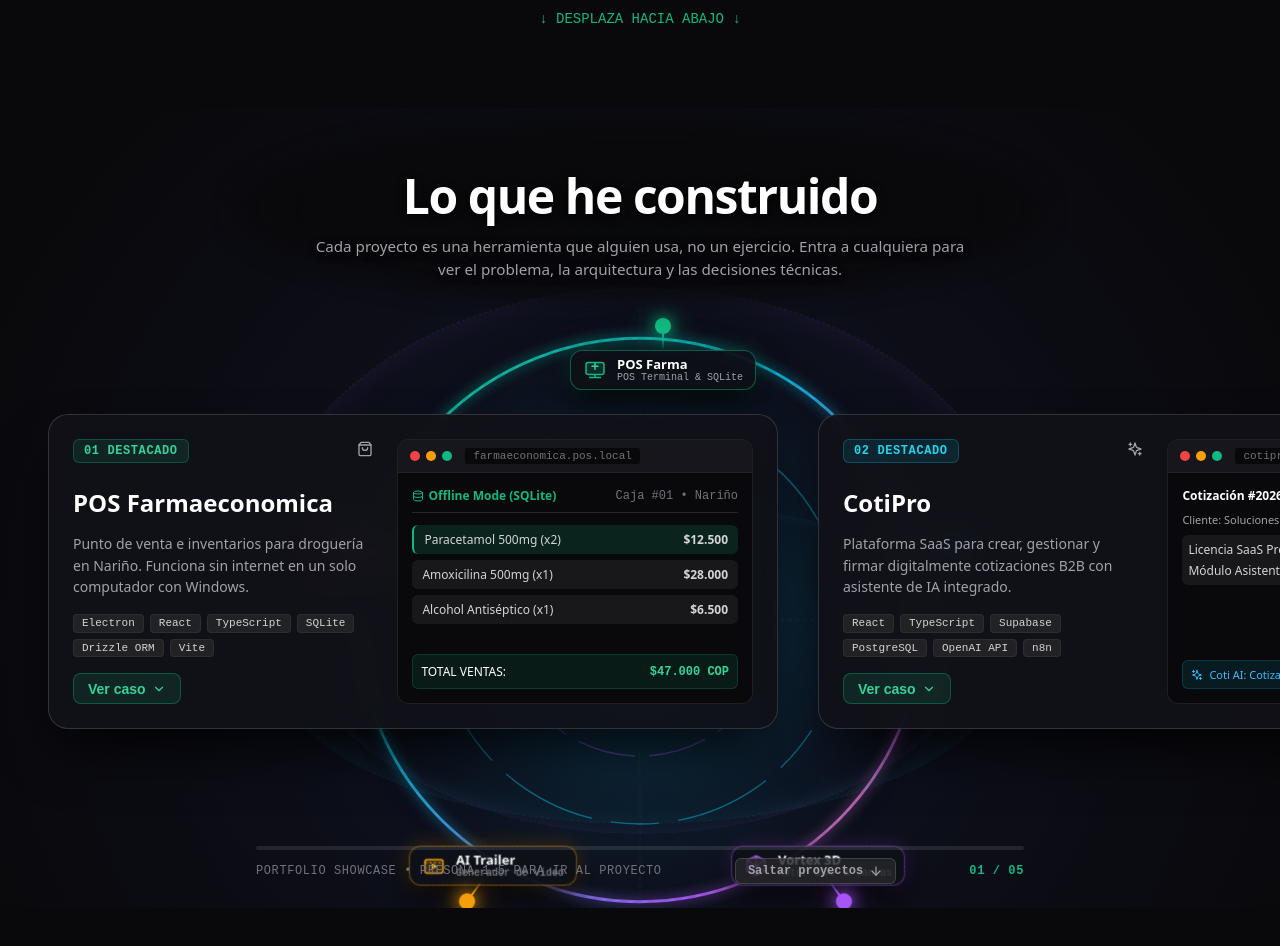
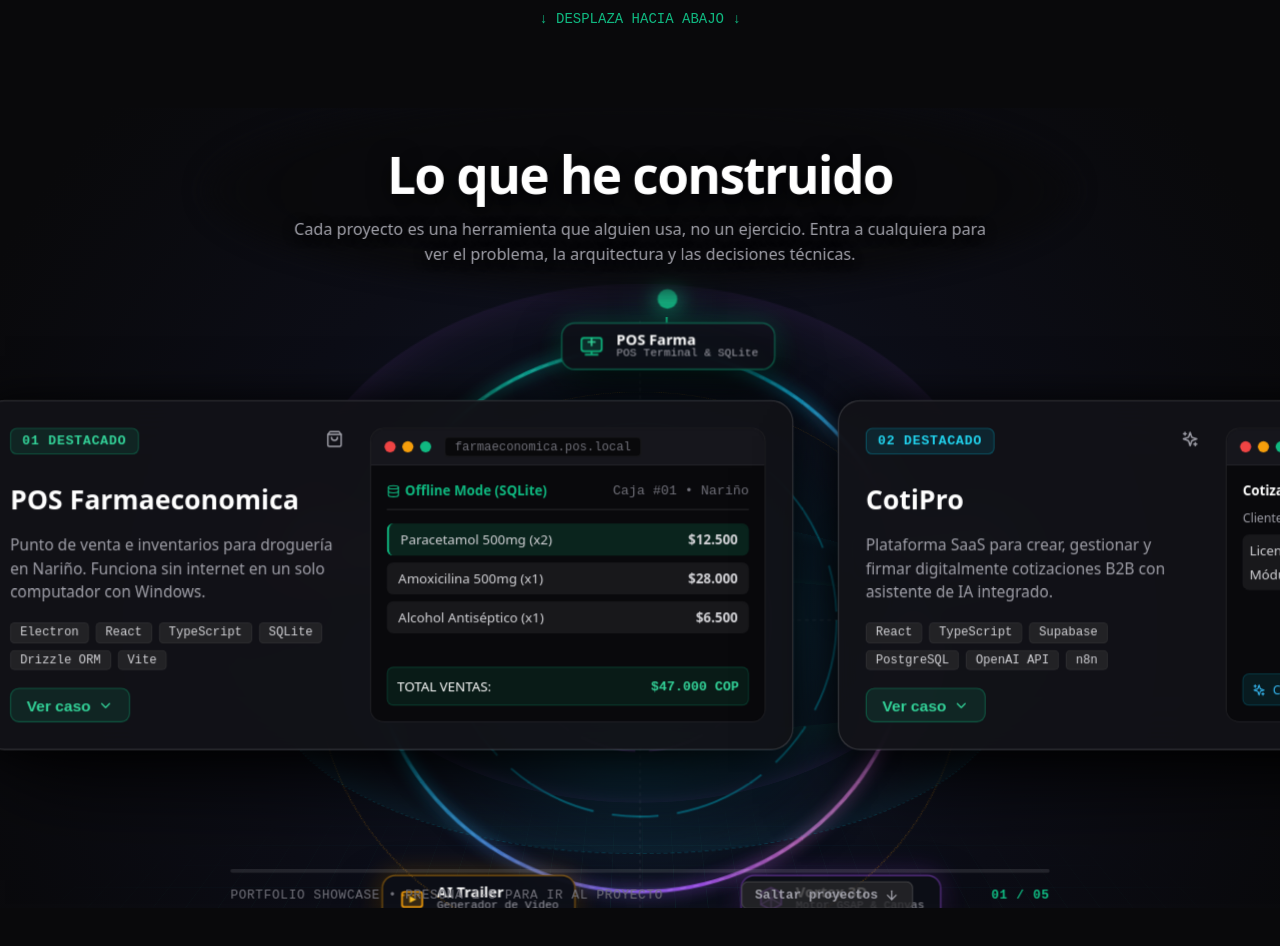
Before and after one commit to SebastianBasante20/portafolio-interactivo, a React (Vite) app: page / in a window 1280 px wide. Shown: the part 220-1166 px from the top of the page. Built offline with nearby package versions, Linux system fonts and the light colour scheme.

Commit message:
Add extreme multi-layer 3D volumetric depth and perspective grid floor plane

```diff
--- a/src/ProjectsShowcase.css
+++ b/src/ProjectsShowcase.css
@@ -1,5 +1,5 @@
 /* ==========================================================================
-   PROJECTS SHOWCASE - HIGH-END 3D TILT & 3D PARALLAX BACKGROUND SHOWCASE
+   PROJECTS SHOWCASE - DEEP VOLUMETRIC 3D PARALLAX SHOWCASE
    ========================================================================== */
 
 .projects-showcase-wrapper {
@@ -33,10 +33,28 @@
   overflow: hidden;
   background: radial-gradient(circle at 50% 65%, #0f172a 0%, #0c0d16 50%, #09090b 90%);
   box-sizing: border-box;
-  perspective: 1200px;
+  perspective: 800px;
 }
 
-/* ESTRUCTURA ORBITAL EN EL FONDO CON PERSPECTIVA 3D */
+/* PLANO DE GRILLA EN EL SUELO CON PROFUNDIDAD ESPACIAL 3D */
+.grid-floor-3d-plane {
+  position: absolute;
+  bottom: -20%;
+  left: -20%;
+  width: 140%;
+  height: 80%;
+  background-image:
+    linear-gradient(to right, rgba(16, 185, 129, 0.08) 1px, transparent 1px),
+    linear-gradient(to bottom, rgba(6, 182, 212, 0.08) 1px, transparent 1px);
+  background-size: 50px 50px;
+  transform: rotateX(75deg) translateZ(-160px);
+  transform-origin: center bottom;
+  pointer-events: none;
+  z-index: 0;
+  mask-image: radial-gradient(ellipse at 50% 50%, rgba(0, 0, 0, 1) 20%, transparent 80%);
+}
+
+/* ESTRUCTURA ORBITAL EN EL FONDO CON PERSPECTIVA 3D PROFUNDA */
 .giant-orbit-wrapper {
   position: absolute;
   top: 62%;
@@ -46,7 +64,7 @@
   height: 580px;
   z-index: 1;
   pointer-events: none;
-  perspective: 1200px;
+  perspective: 800px;
 }
 
 @media (min-width: 768px) {
@@ -65,25 +83,38 @@
   will-change: transform;
 }
 
-/* ANILLOS EN PLANOS DE PROFUNDIDAD Z */
+/* ANILLOS MULTICAPAS EN DISTINTOS PLANOS DE PROFUNDIDAD Z */
 .bg-3d-tilted-ring {
   position: absolute;
-  inset: -40px;
   border-radius: 9999px;
-  border: 1px dashed rgba(255, 255, 255, 0.08);
   pointer-events: none;
 }
 
+.bg-3d-tilted-ring.ring-deep-back {
+  inset: -120px;
+  transform: translateZ(-220px) rotateX(80deg);
+  border: 1px stroke rgba(16, 185, 129, 0.2);
+  box-shadow: 0 0 80px rgba(16, 185, 129, 0.15);
+}
+
 .bg-3d-tilted-ring.ring-back {
-  transform: translateZ(-90px) rotateX(65deg);
-  border-color: rgba(6, 182, 212, 0.15);
-  box-shadow: inset 0 0 40px rgba(6, 182, 212, 0.1);
+  inset: -60px;
+  transform: translateZ(-140px) rotateX(65deg);
+  border: 1.5px dashed rgba(6, 182, 212, 0.25);
+  box-shadow: inset 0 0 50px rgba(6, 182, 212, 0.15);
 }
 
 .bg-3d-tilted-ring.ring-mid {
-  transform: translateZ(-40px) rotateX(-45deg);
-  border-color: rgba(168, 85, 247, 0.15);
-  box-shadow: inset 0 0 30px rgba(168, 85, 247, 0.1);
+  inset: -20px;
+  transform: translateZ(-60px) rotateX(-45deg);
+  border: 1.5px stroke rgba(168, 85, 247, 0.25);
+  box-shadow: inset 0 0 40px rgba(168, 85, 247, 0.15);
+}
+
+.bg-3d-tilted-ring.ring-front {
+  inset: 40px;
+  transform: translateZ(40px) rotateX(30deg);
+  border: 1px dotted rgba(245, 158, 11, 0.3);
 }
 
 .system-core-container {
@@ -97,6 +128,7 @@
 .system-core-svg {
   width: 100%;
   height: 100%;
+  transform: translateZ(-30px);
 }
 
 /* NODOS LANDMARK */
@@ -119,45 +151,47 @@
   margin-top: -12px;
   margin-left: -70px;
   transform-origin: center center;
+  transform-style: preserve-3d;
 }
 
-/* PUNTO LUMINOSO NEON */
+/* PUNTO LUMINOSO NEON CON SOMBRA VOLUMÉTRICA */
 .glowing-orb-dot {
-  width: 1rem;
-  height: 1rem;
+  width: 1.125rem;
+  height: 1.125rem;
   border-radius: 9999px;
   z-index: 2;
+  transform: translateZ(20px);
 }
 
 .glowing-orb-dot.emerald {
   background-color: #10b981;
-  box-shadow: 0 0 16px #10b981, 0 0 30px rgba(16, 185, 129, 0.8);
+  box-shadow: 0 0 20px #10b981, 0 0 45px rgba(16, 185, 129, 0.9);
 }
 
 .glowing-orb-dot.cyan {
   background-color: #06b6d4;
-  box-shadow: 0 0 16px #06b6d4, 0 0 30px rgba(6, 182, 212, 0.8);
+  box-shadow: 0 0 20px #06b6d4, 0 0 45px rgba(6, 182, 212, 0.9);
 }
 
 .glowing-orb-dot.purple {
   background-color: #a855f7;
-  box-shadow: 0 0 16px #a855f7, 0 0 30px rgba(168, 85, 247, 0.8);
+  box-shadow: 0 0 20px #a855f7, 0 0 45px rgba(168, 85, 247, 0.9);
 }
 
 .glowing-orb-dot.amber {
   background-color: #f59e0b;
-  box-shadow: 0 0 16px #f59e0b, 0 0 30px rgba(245, 158, 11, 0.8);
+  box-shadow: 0 0 20px #f59e0b, 0 0 45px rgba(245, 158, 11, 0.9);
 }
 
 .glowing-orb-dot.pink {
   background-color: #ec4899;
-  box-shadow: 0 0 16px #ec4899, 0 0 30px rgba(236, 72, 153, 0.8);
+  box-shadow: 0 0 20px #ec4899, 0 0 45px rgba(236, 72, 153, 0.9);
 }
 
 /* TALLO CONECTOR */
 .node-stalk {
   width: 2px;
-  height: 1rem;
+  height: 1.25rem;
   z-index: 1;
 }
 
@@ -167,25 +201,26 @@
 .node-stalk.amber { background: linear-gradient(to bottom, #f59e0b, transparent); }
 .node-stalk.pink { background: linear-gradient(to bottom, #ec4899, transparent); }
 
-/* TARJETA LANDMARK ILUSTRADA SVG */
+/* TARJETA LANDMARK ILUSTRADA SVG ELEVADA EN Z (+40px) */
 .landmark-card {
   display: flex;
   align-items: center;
   gap: 0.625rem;
-  padding: 0.4rem 0.75rem;
+  padding: 0.45rem 0.875rem;
   background: rgba(14, 16, 24, 0.95);
   border-radius: 0.75rem;
-  box-shadow: 0 12px 30px rgba(0, 0, 0, 0.85);
+  box-shadow: 0 16px 40px rgba(0, 0, 0, 0.9);
   backdrop-filter: blur(12px);
-  border: 1px solid rgba(255, 255, 255, 0.15);
+  border: 1px solid rgba(255, 255, 255, 0.18);
   white-space: nowrap;
+  transform: translateZ(40px);
 }
 
-.landmark-card.emerald { border-color: rgba(16, 185, 129, 0.45); box-shadow: 0 12px 30px rgba(0, 0, 0, 0.85), 0 0 20px rgba(16, 185, 129, 0.25); }
-.landmark-card.cyan { border-color: rgba(6, 182, 212, 0.45); box-shadow: 0 12px 30px rgba(0, 0, 0, 0.85), 0 0 20px rgba(6, 182, 212, 0.25); }
-.landmark-card.purple { border-color: rgba(168, 85, 247, 0.45); box-shadow: 0 12px 30px rgba(0, 0, 0, 0.85), 0 0 20px rgba(168, 85, 247, 0.25); }
-.landmark-card.amber { border-color: rgba(245, 158, 11, 0.45); box-shadow: 0 12px 30px rgba(0, 0, 0, 0.85), 0 0 20px rgba(245, 158, 11, 0.25); }
-.landmark-card.pink { border-color: rgba(236, 72, 153, 0.45); box-shadow: 0 12px 30px rgba(0, 0, 0, 0.85), 0 0 20px rgba(236, 72, 153, 0.25); }
+.landmark-card.emerald { border-color: rgba(16, 185, 129, 0.55); box-shadow: 0 16px 40px rgba(0, 0, 0, 0.9), 0 0 25px rgba(16, 185, 129, 0.3); }
+.landmark-card.cyan { border-color: rgba(6, 182, 212, 0.55); box-shadow: 0 16px 40px rgba(0, 0, 0, 0.9), 0 0 25px rgba(6, 182, 212, 0.3); }
+.landmark-card.purple { border-color: rgba(168, 85, 247, 0.55); box-shadow: 0 16px 40px rgba(0, 0, 0, 0.9), 0 0 25px rgba(168, 85, 247, 0.3); }
+.landmark-card.amber { border-color: rgba(245, 158, 11, 0.55); box-shadow: 0 16px 40px rgba(0, 0, 0, 0.9), 0 0 25px rgba(245, 158, 11, 0.3); }
+.landmark-card.pink { border-color: rgba(236, 72, 153, 0.55); box-shadow: 0 16px 40px rgba(0, 0, 0, 0.9), 0 0 25px rgba(236, 72, 153, 0.3); }
 
 .landmark-svg {
   width: 1.5rem;
@@ -223,6 +258,7 @@
   position: relative;
   z-index: 20;
   margin-bottom: 0.5rem;
+  transform: translateZ(50px);
 }
 
 .projects-showcase-header::before {
@@ -243,7 +279,7 @@
   letter-spacing: -0.03em;
   color: #ffffff;
   margin-bottom: 0.5rem;
-  text-shadow: 0 2px 10px rgba(0, 0, 0, 0.9);
+  text-shadow: 0 4px 20px rgba(0, 0, 0, 0.95);
 }
 
 @media (min-width: 768px) {
@@ -261,7 +297,7 @@
   margin-left: auto;
   margin-right: auto;
   margin-bottom: 0.5rem;
-  text-shadow: 0 2px 8px rgba(0, 0, 0, 0.9);
+  text-shadow: 0 2px 10px rgba(0, 0, 0, 0.95);
 }
 
 @media (min-width: 768px) {
@@ -271,7 +307,7 @@
   }
 }
 
-/* Track Container */
+/* Track Container con Perspectiva Ajustada */
 .projects-showcase-track-container {
   position: relative;
   width: 100%;
@@ -280,7 +316,8 @@
   margin-top: auto;
   margin-bottom: auto;
   z-index: 10;
-  perspective: 1000px;
+  perspective: 800px;
+  transform-style: preserve-3d;
 }
 
 .projects-showcase-track {
@@ -290,24 +327,26 @@
   padding-right: 3rem;
   width: max-content;
   will-change: transform;
+  transform-style: preserve-3d;
 }
 
-/* Project Cards con Reflejo Especular y 3D Tilt */
+/* Project Cards Elevadas en Z (+40px) con Sombras Volumétricas PROFUNDAS */
 .projects-showcase-card {
   position: relative;
-  background-color: rgba(18, 18, 24, 0.94);
-  border: 1px solid rgba(255, 255, 255, 0.14);
+  background-color: rgba(18, 18, 24, 0.95);
+  border: 1px solid rgba(255, 255, 255, 0.16);
   border-radius: 1.25rem;
   padding: 1.5rem;
   flex-shrink: 0;
-  box-shadow: 0 30px 60px -15px rgba(0, 0, 0, 0.9);
-  backdrop-filter: blur(16px);
+  box-shadow: 0 40px 80px -20px rgba(0, 0, 0, 0.95), 0 0 35px rgba(0, 0, 0, 0.8);
+  backdrop-filter: blur(20px);
   display: flex;
   flex-direction: column;
   cursor: pointer;
   z-index: 10;
+  transform: translateZ(40px);
   transform-style: preserve-3d;
-  transition: border-color 0.3s ease, box-shadow 0.3s ease;
+  transition: border-color 0.3s ease, box-shadow 0.3s ease, transform 0.3s ease;
 }
 
 /* Capa de destello espectral magnético sobre la tarjeta */
@@ -318,7 +357,7 @@
   border-radius: 1.25rem;
   background: radial-gradient(
     500px circle at var(--mouse-x, 50%) var(--mouse-y, 50%),
-    rgba(255, 255, 255, 0.12),
+    rgba(255, 255, 255, 0.15),
     transparent 50%
   );
   opacity: 0;
@@ -332,13 +371,13 @@
 }
 
 .projects-showcase-card:hover {
-  border-color: rgba(255, 255, 255, 0.35);
-  box-shadow: 0 35px 70px -15px rgba(16, 185, 129, 0.25);
+  border-color: rgba(255, 255, 255, 0.4);
+  box-shadow: 0 45px 90px -20px rgba(16, 185, 129, 0.3), 0 0 40px rgba(0, 0, 0, 0.9);
 }
 
 .projects-showcase-card.is-expanded {
   border-color: #10b981;
-  box-shadow: 0 0 40px rgba(16, 185, 129, 0.35);
+  box-shadow: 0 0 50px rgba(16, 185, 129, 0.45);
 }
 
 .card-top-content {
@@ -969,7 +1008,7 @@
   border-radius: 0.25rem;
 }
 
-/* Footer Indicator */
+/* Footer Indicator Elevado en Z (+50px) */
 .projects-showcase-footer {
   width: 100%;
   max-width: 52rem;
@@ -980,6 +1019,7 @@
   box-sizing: border-box;
   z-index: 10;
   position: relative;
+  transform: translateZ(50px);
 }
 
 .progress-bar-container {
--- a/src/ProjectsShowcase.tsx
+++ b/src/ProjectsShowcase.tsx
@@ -122,6 +122,7 @@
   const trackRef = useRef<HTMLDivElement>(null);
   const orbitRef = useRef<HTMLDivElement>(null);
   const orbitContainerRef = useRef<HTMLDivElement>(null);
+  const gridFloorRef = useRef<HTMLDivElement>(null);
   const coreGlowRef = useRef<SVGStopElement>(null);
   const [activeStep, setActiveStep] = useState(1);
   const [progressPercent, setProgressPercent] = useState(0);
@@ -194,24 +195,34 @@
     return () => ctx.revert();
   }, [projects]);
 
-  // Efecto Parallax 3D interactivo en el fondo espacial al mover el mouse
+  // Efecto Parallax 3D PROFUNDO en múltiples planos z al mover el mouse
   const handleSectionMouseMove = (e: React.MouseEvent<HTMLDivElement>) => {
     const section = sectionRef.current;
     const orbitContainer = orbitContainerRef.current;
+    const gridFloor = gridFloorRef.current;
     if (!section || !orbitContainer) return;
 
     const { width, height, left, top } = section.getBoundingClientRect();
     const mouseX = (e.clientX - left - width / 2) / (width / 2);
     const mouseY = (e.clientY - top - height / 2) / (height / 2);
 
-    // Inclinar la estructura orbital del fondo en espacio 3D
+    // Inclinar con gran amplitud la estructura orbital tridimensional
     gsap.to(orbitContainer, {
-      rotateY: mouseX * 18,
-      rotateX: -mouseY * 18,
-      translateZ: 30,
-      duration: 0.7,
+      rotateY: mouseX * 36,
+      rotateX: -mouseY * 36,
+      translateZ: 60,
+      duration: 0.6,
       ease: 'power2.out',
     });
+
+    if (gridFloor) {
+      gsap.to(gridFloor, {
+        rotateY: mouseX * 20,
+        rotateX: 75 - mouseY * 15,
+        duration: 0.8,
+        ease: 'power2.out',
+      });
+    }
   };
 
   const handleSectionMouseLeave = () => {
@@ -220,6 +231,14 @@
         rotateY: 0,
         rotateX: 0,
         translateZ: 0,
+        duration: 1.2,
+        ease: 'power2.out',
+      });
+    }
+    if (gridFloorRef.current) {
+      gsap.to(gridFloorRef.current, {
+        rotateY: 0,
+        rotateX: 75,
         duration: 1.2,
         ease: 'power2.out',
       });
@@ -257,13 +276,14 @@
     const centerX = rect.width / 2;
     const centerY = rect.height / 2;
 
-    const rotateX = ((y - centerY) / centerY) * -6;
-    const rotateY = ((x - centerX) / centerX) * 6;
+    const rotateX = ((y - centerY) / centerY) * -10;
+    const rotateY = ((x - centerX) / centerX) * 10;
 
     gsap.to(card, {
       rotateX,
       rotateY,
-      transformPerspective: 1000,
+      translateZ: 80,
+      transformPerspective: 800,
       duration: 0.25,
       ease: 'power1.out',
     });
@@ -277,7 +297,8 @@
     gsap.to(card, {
       rotateX: 0,
       rotateY: 0,
-      duration: 0.4,
+      translateZ: 40,
+      duration: 0.45,
       ease: 'power2.out',
     });
   };
@@ -415,19 +436,24 @@
         onMouseMove={handleSectionMouseMove}
         onMouseLeave={handleSectionMouseLeave}
       >
-        {/* FONDO ORBITAL CON ESPACIO DE PERSPECTIVA 3D */}
+        {/* PLANO DE GRILLA 3D EN EL SUELO CON PROFUNDIDAD ESPACIAL */}
+        <div ref={gridFloorRef} className="grid-floor-3d-plane" aria-hidden="true" />
+
+        {/* FONDO ORBITAL CON ESPACIO DE PERSPECTIVA 3D PROFUNDA */}
         <div className="giant-orbit-wrapper" aria-hidden="true">
           <div ref={orbitContainerRef} className="orbit-3d-perspective-container">
-            {/* ANILLOS 3D EN PLANO DE PROFUNDIDAD Z */}
+            {/* MULTICAPAS 3D EN DISTINTOS PLANOS Z */}
+            <div className="bg-3d-tilted-ring ring-deep-back" />
             <div className="bg-3d-tilted-ring ring-back" />
             <div className="bg-3d-tilted-ring ring-mid" />
+            <div className="bg-3d-tilted-ring ring-front" />
 
             <div ref={orbitRef} className="system-core-container">
               <svg className="system-core-svg" viewBox="0 0 700 700" fill="none">
                 <defs>
                   <radialGradient id="core-glow" cx="50%" cy="50%" r="50%">
-                    <stop ref={coreGlowRef} offset="0%" stopColor="#10b981" stopOpacity="0.28" />
-                    <stop offset="50%" stopColor="#06b6d4" stopOpacity="0.1" />
+                    <stop ref={coreGlowRef} offset="0%" stopColor="#10b981" stopOpacity="0.35" />
+                    <stop offset="50%" stopColor="#06b6d4" stopOpacity="0.15" />
                     <stop offset="100%" stopColor="#09090b" stopOpacity="0" />
                   </radialGradient>
                   <linearGradient id="ring-grad-1" x1="0%" y1="0%" x2="100%" y2="100%">
@@ -437,24 +463,24 @@
                     <stop offset="100%" stopColor="#f59e0b" />
                   </linearGradient>
                   <filter id="orb-glow" x="-20%" y="-20%" width="140%" height="140%">
-                    <feGaussianBlur stdDeviation="6" result="blur" />
+                    <feGaussianBlur stdDeviation="8" result="blur" />
                     <feComposite in="SourceGraphic" in2="blur" operator="over" />
                   </filter>
                 </defs>
 
                 <circle cx="350" cy="350" r="320" fill="url(#core-glow)" />
-                <circle cx="350" cy="350" r="290" stroke="url(#ring-grad-1)" strokeWidth="3" filter="url(#orb-glow)" opacity="0.9" />
-                <circle cx="350" cy="350" r="290" stroke="rgba(255, 255, 255, 0.15)" strokeWidth="1" strokeDasharray="6 8" />
-                <circle cx="350" cy="350" r="210" stroke="#06b6d4" strokeWidth="1.5" strokeDasharray="100 20 50 20" opacity="0.5" />
-                <circle cx="350" cy="350" r="140" stroke="#a855f7" strokeWidth="1.5" strokeDasharray="60 15" opacity="0.4" />
+                <circle cx="350" cy="350" r="290" stroke="url(#ring-grad-1)" strokeWidth="4" filter="url(#orb-glow)" opacity="0.9" />
+                <circle cx="350" cy="350" r="290" stroke="rgba(255, 255, 255, 0.2)" strokeWidth="1" strokeDasharray="6 8" />
+                <circle cx="350" cy="350" r="210" stroke="#06b6d4" strokeWidth="2" strokeDasharray="100 20 50 20" opacity="0.6" />
+                <circle cx="350" cy="350" r="140" stroke="#a855f7" strokeWidth="2" strokeDasharray="60 15" opacity="0.5" />
 
-                <line x1="350" y1="30" x2="350" y2="670" stroke="rgba(255, 255, 255, 0.05)" strokeWidth="1" strokeDasharray="4 4" />
-                <line x1="30" y1="350" x2="670" y2="350" stroke="rgba(255, 255, 255, 0.05)" strokeWidth="1" strokeDasharray="4 4" />
+                <line x1="350" y1="30" x2="350" y2="670" stroke="rgba(255, 255, 255, 0.08)" strokeWidth="1.5" strokeDasharray="4 4" />
+                <line x1="30" y1="350" x2="670" y2="350" stroke="rgba(255, 255, 255, 0.08)" strokeWidth="1.5" strokeDasharray="4 4" />
               </svg>
 
-              {/* NODOS CON INSIGNIAS SVG SOBRE PUNTOS BRILLANTES */}
+              {/* NODOS CON INSIGNIAS SVG ELEVADOS EN 3D (+50px) */}
               <div className="system-badges-ring">
-                <div className="tech-landmark-node node-pos" style={{ transform: 'rotate(0deg) translateY(-290px)' }}>
+                <div className="tech-landmark-node node-pos" style={{ transform: 'rotate(0deg) translateY(-290px) translateZ(50px)' }}>
                   <span className="glowing-orb-dot emerald" />
                   <div className="node-stalk emerald" />
                   <div className="landmark-card emerald">
@@ -470,7 +496,7 @@
                   </div>
                 </div>
 
-                <div className="tech-landmark-node node-cotipro" style={{ transform: 'rotate(72deg) translateY(-290px)' }}>
+                <div className="tech-landmark-node node-cotipro" style={{ transform: 'rotate(72deg) translateY(-290px) translateZ(50px)' }}>
                   <span className="glowing-orb-dot cyan" />
                   <div className="node-stalk cyan" />
                   <div className="landmark-card cyan">
@@ -486,7 +512,7 @@
                   </div>
                 </div>
 
-                <div className="tech-landmark-node node-vortex" style={{ transform: 'rotate(144deg) translateY(-290px)' }}>
+                <div className="tech-landmark-node node-vortex" style={{ transform: 'rotate(144deg) translateY(-290px) translateZ(50px)' }}>
                   <span className="glowing-orb-dot purple" />
                   <div className="node-stalk purple" />
                   <div className="landmark-card purple">
@@ -501,7 +527,7 @@
                   </div>
                 </div>
 
-                <div className="tech-landmark-node node-trailer" style={{ transform: 'rotate(216deg) translateY(-290px)' }}>
+                <div className="tech-landmark-node node-trailer" style={{ transform: 'rotate(216deg) translateY(-290px) translateZ(50px)' }}>
                   <span className="glowing-orb-dot amber" />
                   <div className="node-stalk amber" />
                   <div className="landmark-card amber">
@@ -517,7 +543,7 @@
                   </div>
                 </div>
 
-                <div className="tech-landmark-node node-remover" style={{ transform: 'rotate(288deg) translateY(-290px)' }}>
+                <div className="tech-landmark-node node-remover" style={{ transform: 'rotate(288deg) translateY(-290px) translateZ(50px)' }}>
                   <span className="glowing-orb-dot pink" />
                   <div className="node-stalk pink" />
                   <div className="landmark-card pink">
@@ -543,7 +569,7 @@
           <p className="projects-showcase-description">{description}</p>
         </div>
 
-        {/* Pista horizontal de tarjetas con efecto 3D tilt y reflejo espectral */}
+        {/* Pista horizontal de tarjetas elevadas en el plano Z (+40px) con tilt 3D pronunciado */}
         <div className="projects-showcase-track-container">
           <div ref={trackRef} className="projects-showcase-track">
             {projects.map((project) => {
```
